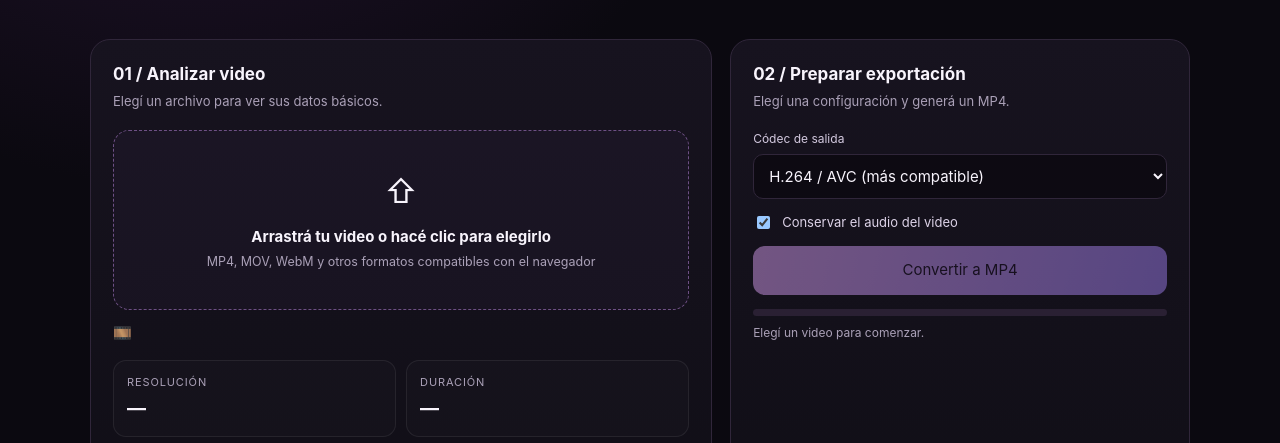
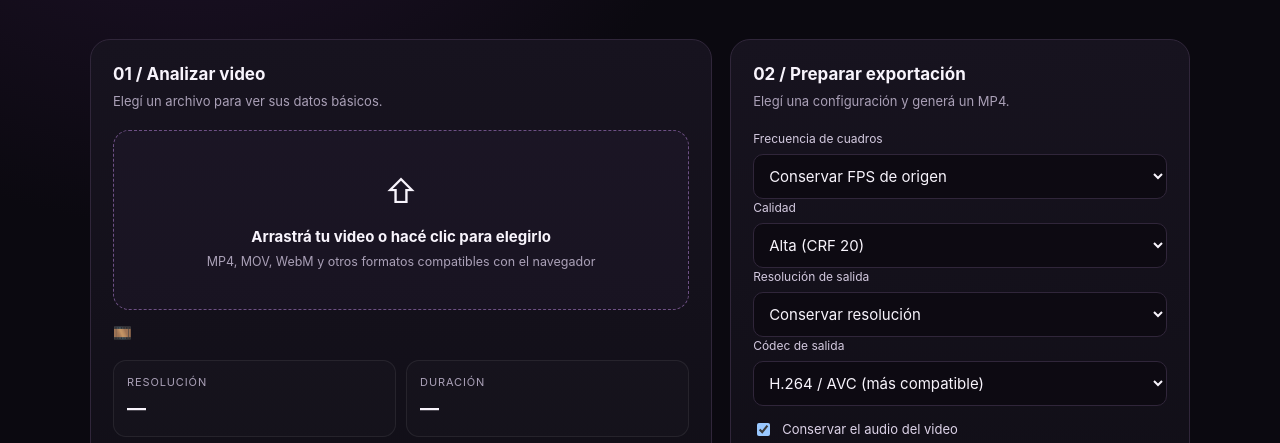
Before and after one commit to ROESERkk/ROSEK-Method-Upload, a plain HTML site: page index.html in a window 1280 px wide. Shown: the part 357-800 px from the top of the page. Drawn offline with Linux system fonts and the light colour scheme.

Commit message:
Update index.html

```diff
--- a/index.html
+++ b/index.html
@@ -28,13 +28,45 @@
 </section>
 <section class="panel"><h2>02 / Preparar exportación</h2><p class="sub">Elegí una configuración y generá un MP4.</p>
 
+
+<div class="field full">
+  <label for="fps">Frecuencia de cuadros</label>
+  <select id="fps">
+    <option value="source">Conservar FPS de origen</option>
+    <option value="30">30 FPS</option>
+    <option value="60">60 FPS</option>
+    <option value="120">120 FPS</option>
+  </select>
+</div>
+
+<div class="field">
+  <label for="quality">Calidad</label>
+  <select id="quality">
+    <option value="16">Máxima calidad (CRF 16)</option>
+    <option value="18">Muy alta (CRF 18)</option>
+    <option value="20" selected>Alta (CRF 20)</option>
+    <option value="23">Equilibrada (CRF 23)</option>
+    <option value="26">Archivo más pequeño (CRF 26)</option>
+  </select>
+</div>
+
+<div class="field">
+  <label for="size">Resolución de salida</label>
+  <select id="size">
+    <option value="source" selected>Conservar resolución</option>
+    <option value="1920x1080">1080p horizontal</option>
+    <option value="1080x1920">1080p vertical</option>
+    <option value="3840x2160">4K horizontal</option>
+    <option value="2160x3840">4K vertical</option>
+  </select>
+</div>
+
 <div class="field full">
   <label for="codec">Códec de salida</label>
   <select id="codec">
     <option value="h264" selected>H.264 / AVC (más compatible)</option>
   </select>
 </div>
-
 
 <label class="check">
   <input id="audio" type="checkbox" checked>
@@ -43,6 +75,19 @@
 
 <button class="btn" id="convert" disabled>
   Convertir a MP4
+</button>
+<a class="btn secondary" id="download" hidden download="roseK_output.mp4">
+  Descargar MP4
+</a>
+
+<div class="progress">
+  <div class="bar" id="bar"></div>
+</div>
+<div class="status" id="status">Elegí un video para comenzar.</div>
+</section>
+</div>
+</main>
+
 </button>
 
 <a class="btn secondary" id="download" hidden
```
